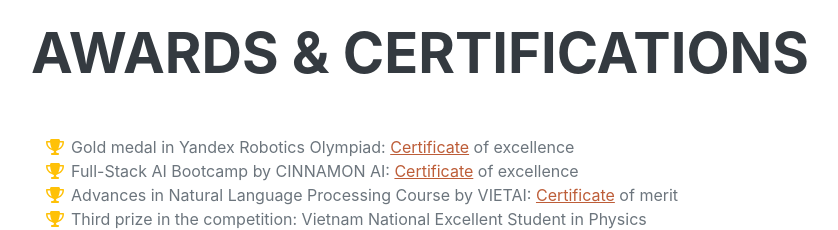
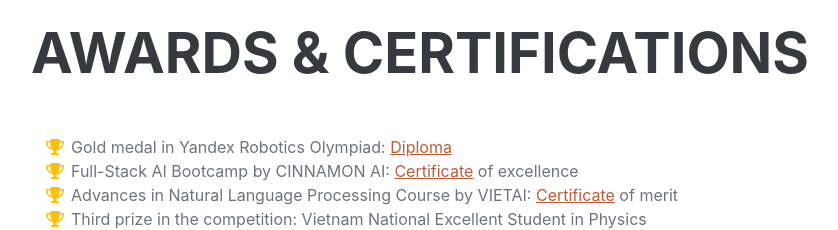
Before and after one commit to NgToanRob/ngtoanrob.github.io, a plain HTML site: page index.html in a window 1280 px wide. Shown: the part 5180-5410 px from the top of the page, without its empty margins (289-1127 px from the left). Drawn offline with nearby package versions, Linux system fonts and the light colour scheme; a web font is replaced by a local one.

Commit message:
add yandex diploma

```diff
--- a/index.html
+++ b/index.html
@@ -438,7 +438,7 @@
         <ul class="fa-ul mb-0">
           <li>
             <span class="fa-li"><i class="fas fa-trophy text-warning"></i></span>
-            Gold medal in Yandex Robotics Olympiad: <a rel="noopener noreferrer" target="_blank" href="https://gitlab.com/NgToanRob/yandex-robotics-final-solution.git">Certificate</a> of excellence
+            Gold medal in Yandex Robotics Olympiad: <a rel="noopener noreferrer" target="_blank" href="yandex_olympic_diplom.pdf">Diploma</a>
           <li>
             <span class="fa-li"><i class="fas fa-trophy text-warning"></i></span>
             Full-Stack AI Bootcamp by CINNAMON AI: <a rel="noopener noreferrer" target="_blank"
```
Also changed, not shown: 1 other file.
